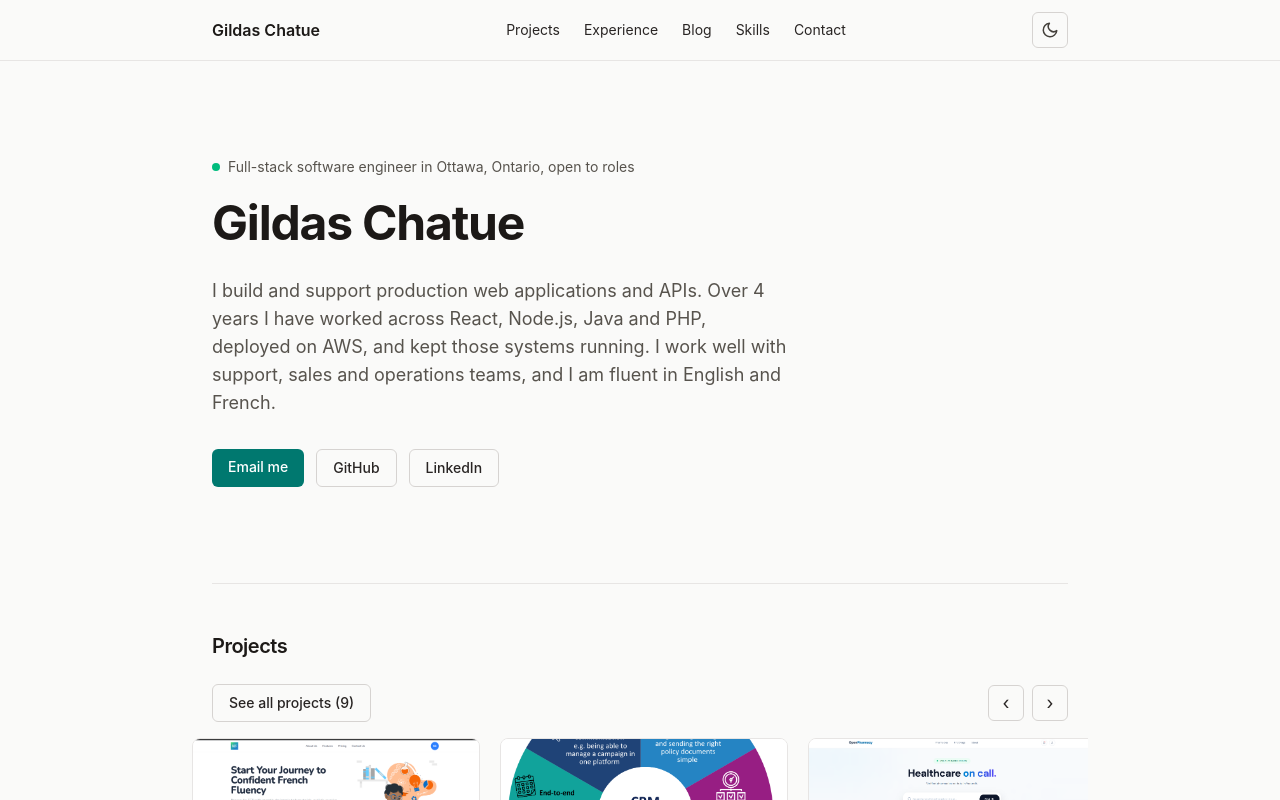
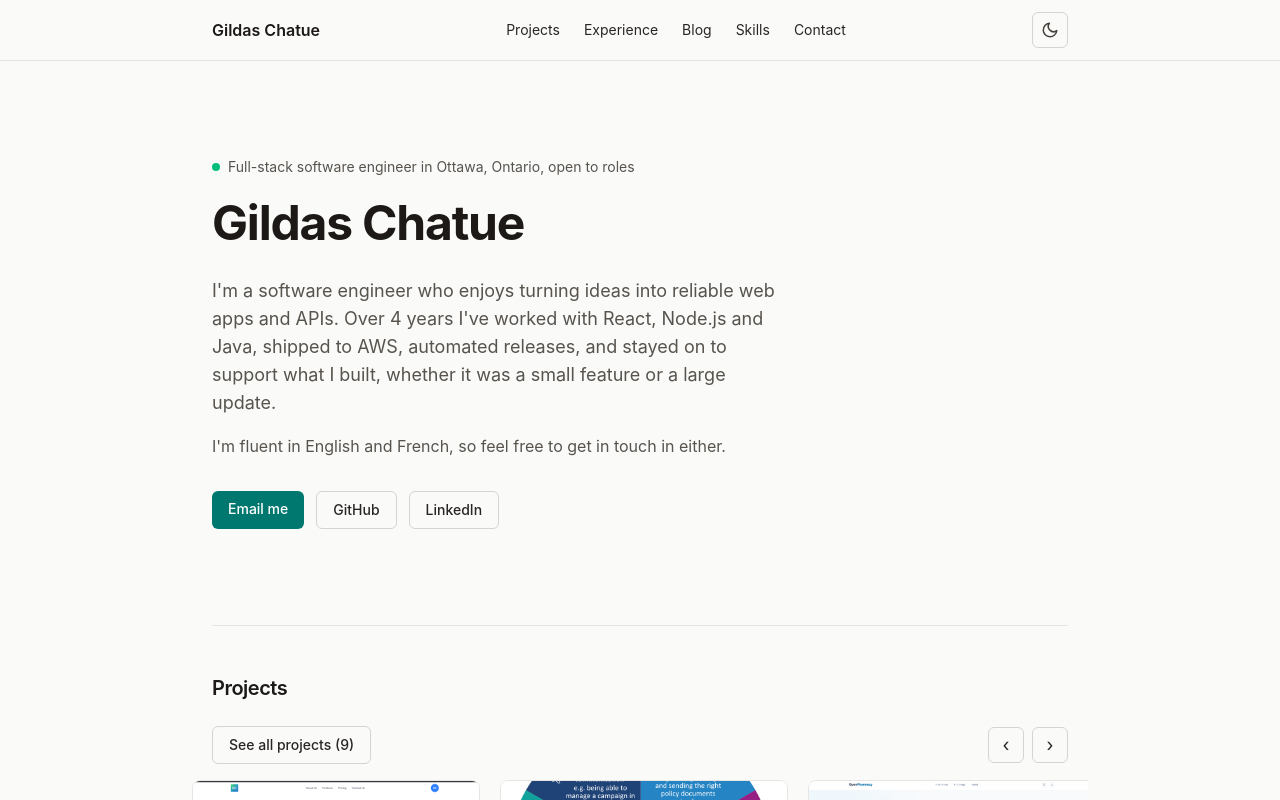
Before and after one commit to Gildas23/portfolio, a React (Vite) app: page / in a window 1280 px wide. Shown: the top 800 px of the page. Built offline with nearby package versions, Linux system fonts and the light colour scheme.

Commit message:
updated summary

```diff
--- a/src/App.jsx
+++ b/src/App.jsx
@@ -123,6 +123,9 @@ export default function App() {
               </p>
               <h1 className="mt-4 text-4xl font-bold leading-tight tracking-tight text-stone-900 sm:text-5xl dark:text-stone-50">{PROFILE.name}</h1>
               <p className="mt-6 max-w-xl text-lg text-stone-600 dark:text-stone-400">{PROFILE.summary}</p>
+              <p className="mt-4 max-w-xl text-stone-600 dark:text-stone-400">
+                {PROFILE.contactNote} <span lang="fr">{PROFILE.contactNoteFr}</span>
+              </p>
               <div className="mt-8 flex flex-wrap gap-3">
                 <a href={"mailto:" + PROFILE.email} className={primaryBtn}>Email me</a>
                 <a href={PROFILE.github} target="_blank" rel="noreferrer" className={outlineBtn}>GitHub</a>
--- a/src/data/content.js
+++ b/src/data/content.js
@@ -6,8 +6,10 @@ export const PROFILE = {
   email: "gildassob@gmail.com",
   linkedin: "https://www.linkedin.com/in/gildas-chatue",
   github: "https://github.com/Gildas23",
+  contactNote: " I'm fluent in English and French, so feel free to get in touch in either.",
+  // contactNoteFr: "Vous pouvez m'écrire en français ou en anglais, je suis à l'aise dans les deux langues.",
   summary:
-    "I build and support production web applications and APIs. Over 4 years I have worked across React, Node.js, Java and PHP, deployed on AWS, and kept those systems running. I work well with support, sales and operations teams, and I am fluent in English and French.",
+    "I'm a software engineer who enjoys turning ideas into reliable web apps and APIs. Over 4 years I've worked with React, Node.js and Java, shipped to AWS, automated releases, and stayed on to support what I built, whether it was a small feature or a large update.",
 };
 
 export const SKILLS = [
```
